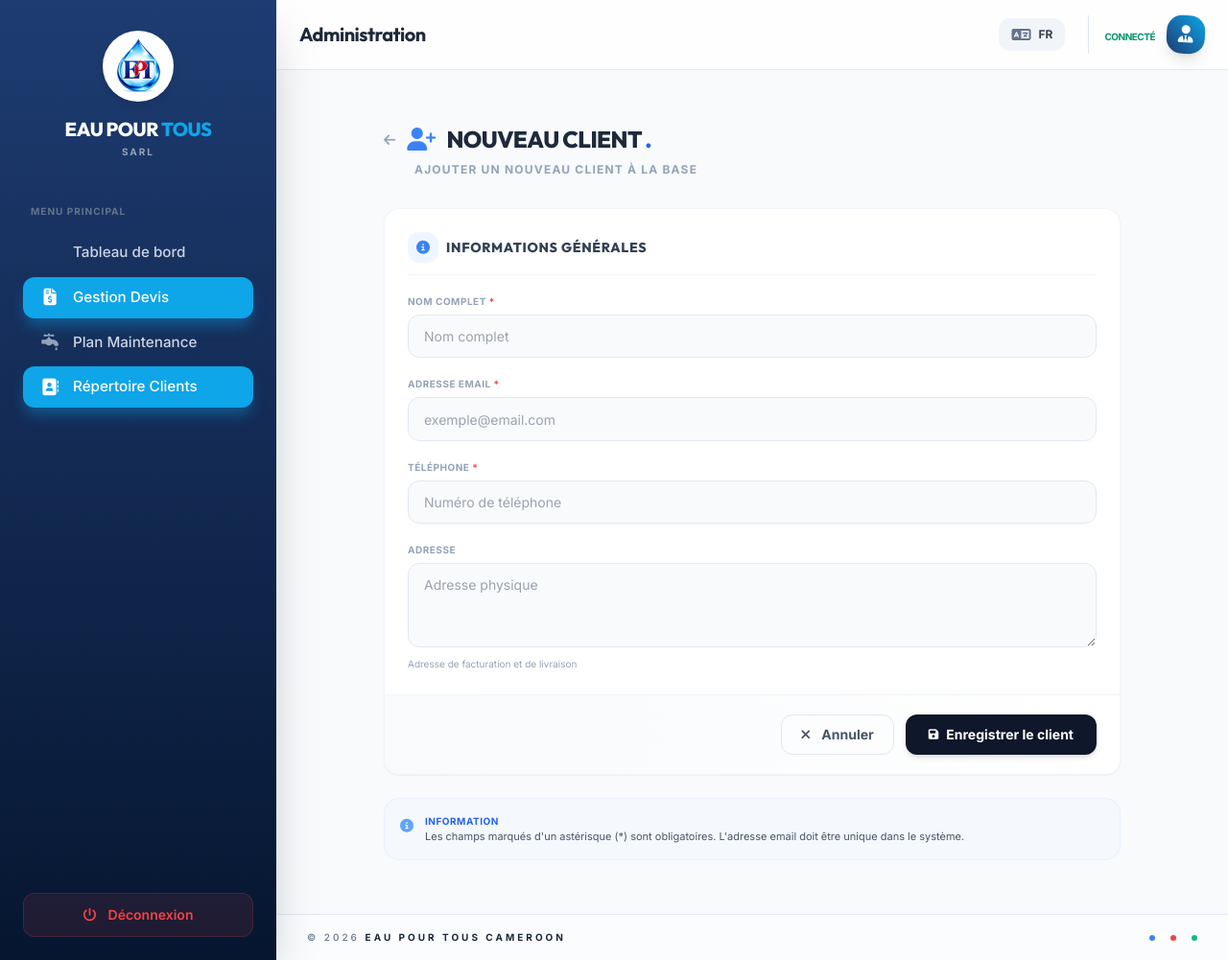
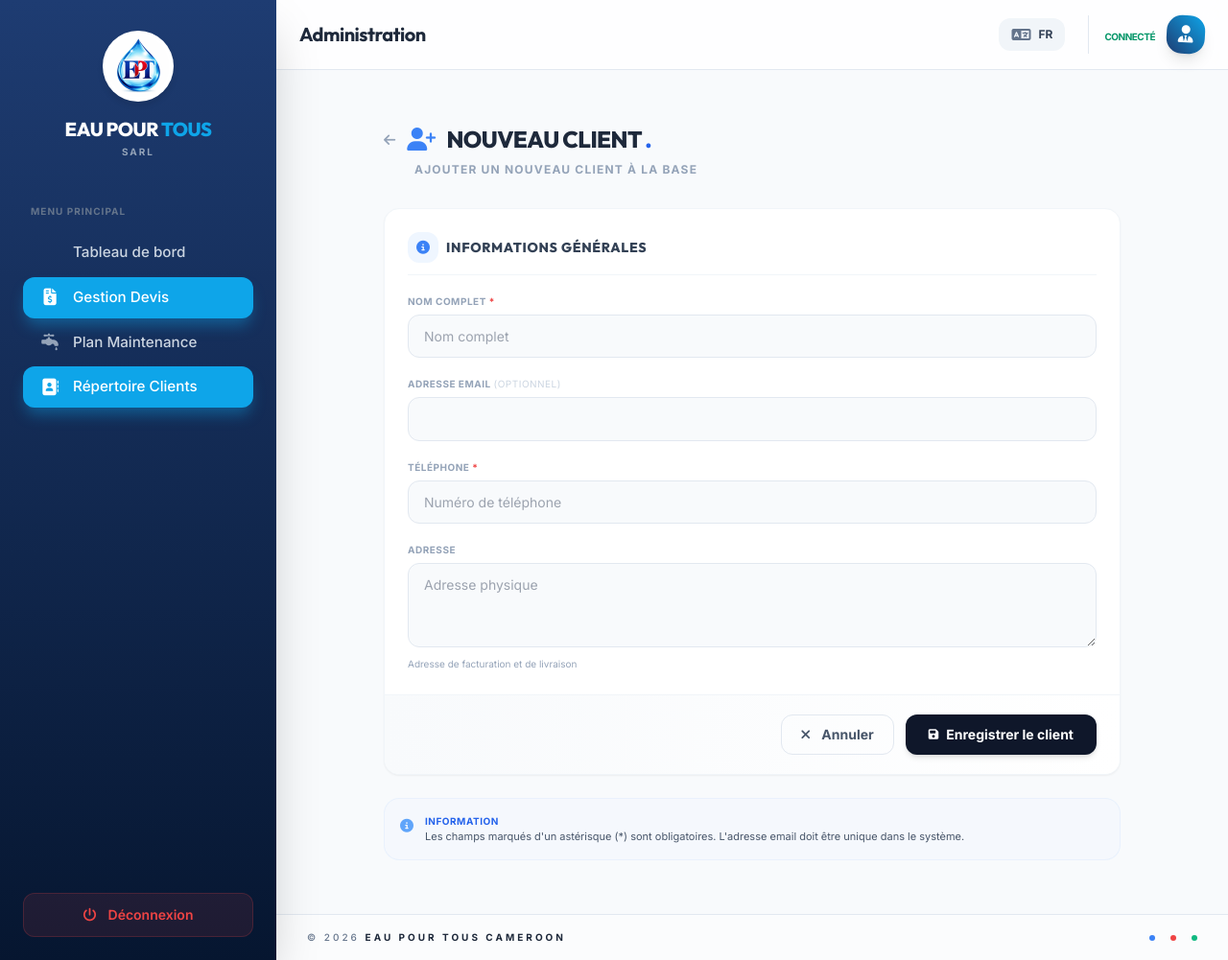
Before and after one commit to stevecopal/eaupourtous, a Django app: page /fr/devis/clients/creer/ in a window 1280 px wide. Shown: the whole page at 96% size. Run offline with Django 5.2, Linux system fonts and the light colour scheme; data comes from the database, SQL or seed files in the repository; parts of the project's set-up code (start-up, migrations or seed data) failed here and were passed over; some libraries are stand-ins or nearby versions.

Commit message:
client modif

```diff
--- a/devis/forms.py
+++ b/devis/forms.py
@@ -47,9 +47,13 @@ class ClientForm(forms.ModelForm):
     class Meta:
         model = Client
         fields = ['nom', 'email', 'telephone', 'adresse']
+
+        email = forms.EmailField(
+            required=False,
+            widget=forms.EmailInput(attrs={'class': 'form-control', 'placeholder': 'exemple@email.com (Optionnel)'})
+        )
         widgets = {
             'nom': forms.TextInput(attrs={'class': 'form-control', 'placeholder': 'Nom complet'}),
-            'email': forms.EmailInput(attrs={'class': 'form-control', 'placeholder': 'exemple@email.com'}),
             'telephone': forms.TextInput(attrs={'class': 'form-control', 'placeholder': 'Numéro de téléphone'}),
             'adresse': forms.Textarea(attrs={'class': 'form-control', 'rows': 3, 'placeholder': 'Adresse physique'}),
         }
--- a/devis/models.py
+++ b/devis/models.py
@@ -6,7 +6,7 @@ from django.utils import timezone
 
 class Client(models.Model):
     nom = models.CharField(_("Nom complet"), max_length=255)
-    email = models.EmailField(_("Adresse email"), unique=True)
+    email = models.EmailField(_("Adresse email"), unique=True , null=True, blank=True)
     telephone = models.CharField(_("Téléphone"), max_length=20)
     adresse = models.TextField(_("Adresse"), blank=True)
     date_creation = models.DateTimeField(_("Date de création"), auto_now_add=True)
--- a/devis/templates/clients/client_form.html
+++ b/devis/templates/clients/client_form.html
@@ -62,7 +62,7 @@
                     <!-- Email -->
                     <div>
                         <label for="{{ form.email.id_for_label }}" class="block text-[10px] font-black text-slate-400 uppercase tracking-wider mb-1.5">
-                            {{ form.email.label }} <span class="text-red-500">*</span>
+                            {{ form.email.label }} <span class="text-slate-300 font-normal">(Optionnel)</span>
                         </label>
                         {{ form.email }}
                         {% if form.email.errors %}
```
Also changed, not shown: maintenance/models.py (+9 -9 lines), devis/migrations/0006_alter_client_email.py (added).
